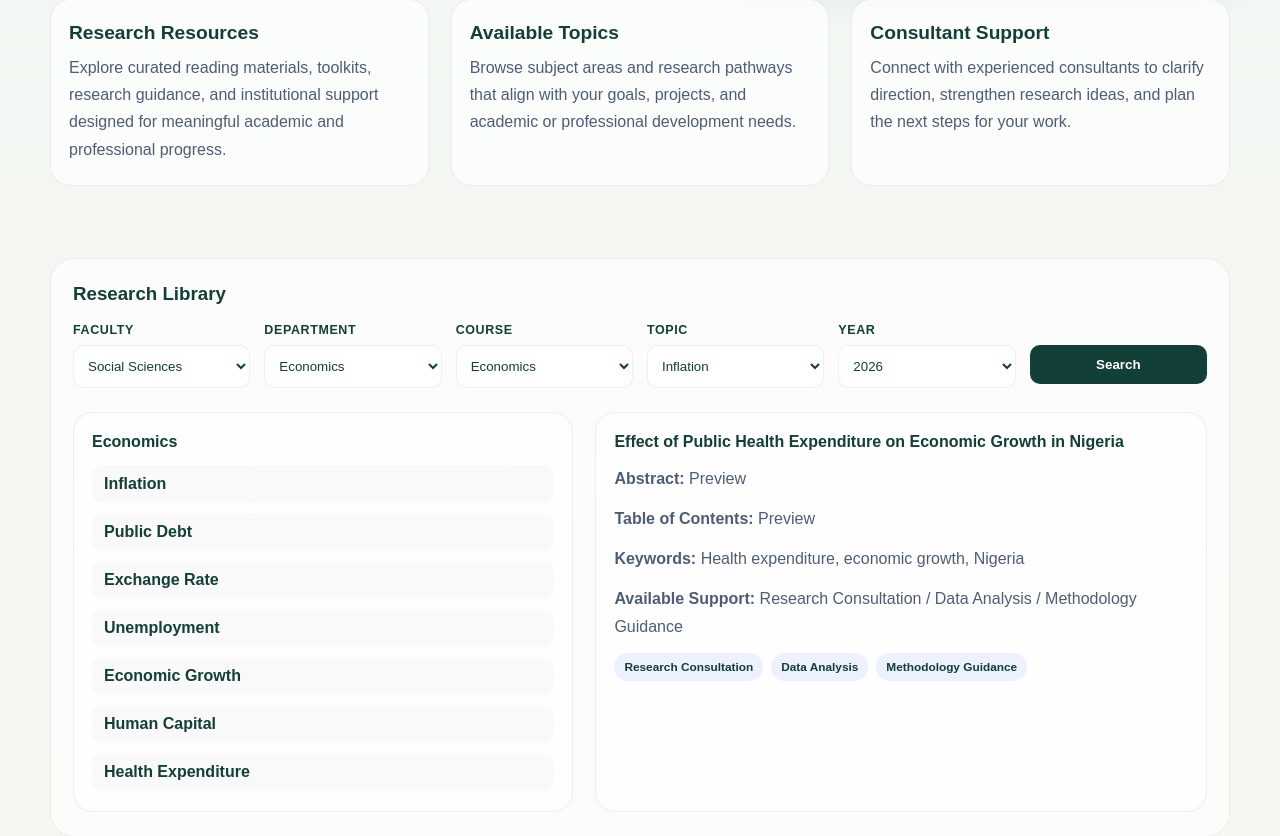
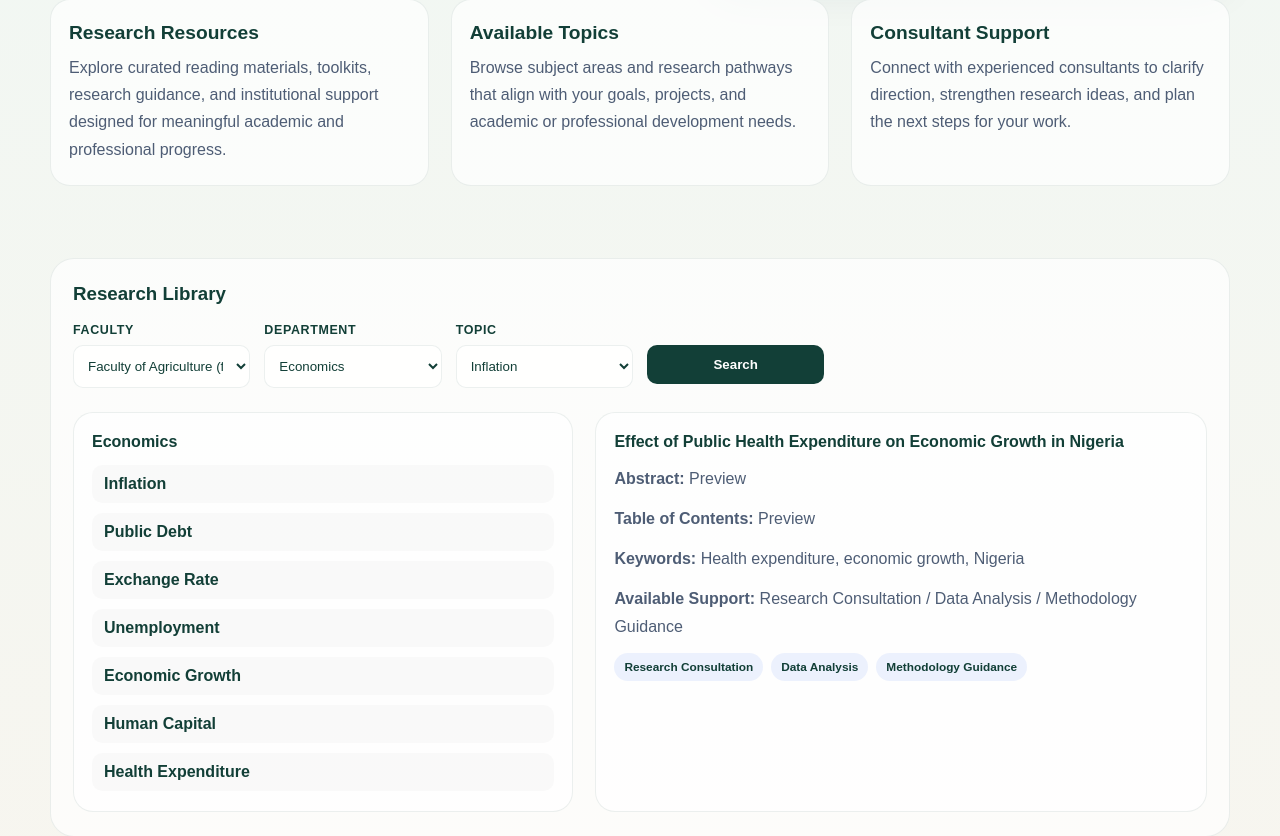
Before and after one commit to asunkemuhammed-oss/IOSInstitute, a Flask app: page /research-institute in a window 1280 px wide. Shown: the part 706-1542 px from the top of the page. Run offline with Flask 3, Linux system fonts and the light colour scheme.

Commit message:
Finalize Research Library faculty and filters

```diff
--- a/templates/research_institute.html
+++ b/templates/research_institute.html
@@ -442,7 +442,24 @@
           <div class="filter">
             <label for="faculty">Faculty</label>
             <select id="faculty">
-              <option>Social Sciences</option>
+              <option>Faculty of Agriculture (formerly Agriculture and Forestry)</option>
+              <option>Faculty of Arts</option>
+              <option>Faculty of Basic Clinical Sciences (under the College of Medicine)</option>
+              <option>Faculty of Basic Medical Sciences (under the College of Medicine)</option>
+              <option>Faculty of Clinical Sciences (under the College of Medicine)</option>
+              <option>Faculty of Dentistry (under the College of Medicine)</option>
+              <option>Faculty of Economics</option>
+              <option>Faculty of Education</option>
+              <option>Faculty of Environmental Design and Management</option>
+              <option>Faculty of Law</option>
+              <option>Faculty of Multidisciplinary Studies</option>
+              <option>Faculty of Pharmacy</option>
+              <option>Faculty of Public Health (under the College of Medicine)</option>
+              <option>Faculty of Renewable Natural Resources</option>
+              <option>Faculty of Science</option>
+              <option>Faculty of Technology</option>
+              <option>Faculty of Veterinary Medicine</option>
+              <option>Faculty of the Social Sciences</option>
             </select>
           </div>
 
@@ -454,23 +471,9 @@
           </div>
 
           <div class="filter">
-            <label for="course">Course</label>
-            <select id="course">
-              <option>Economics</option>
-            </select>
-          </div>
-
-          <div class="filter">
             <label for="topic">Topic</label>
             <select id="topic">
               <option>Inflation</option>
-            </select>
-          </div>
-
-          <div class="filter">
-            <label for="year">Year</label>
-            <select id="year">
-              <option>2026</option>
             </select>
           </div>
 
```
Also changed, not shown: tests/test_app.py (+2 -2 lines).
